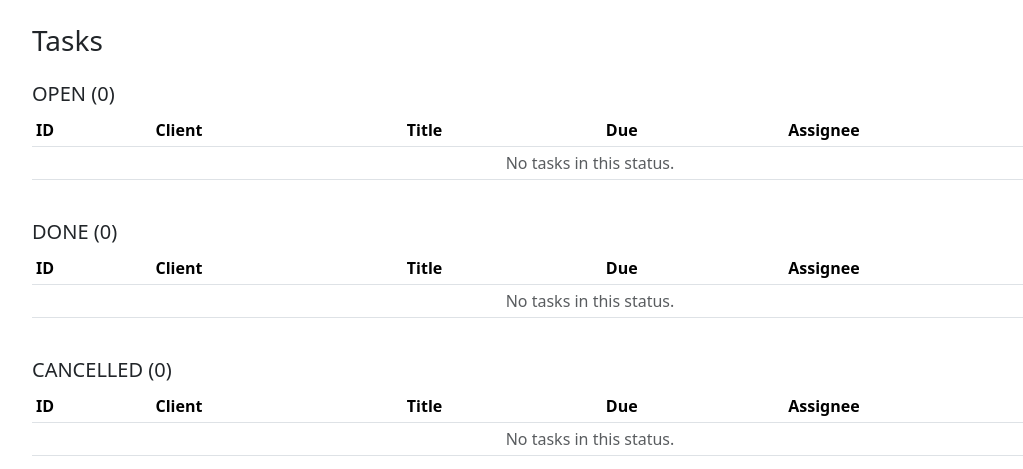
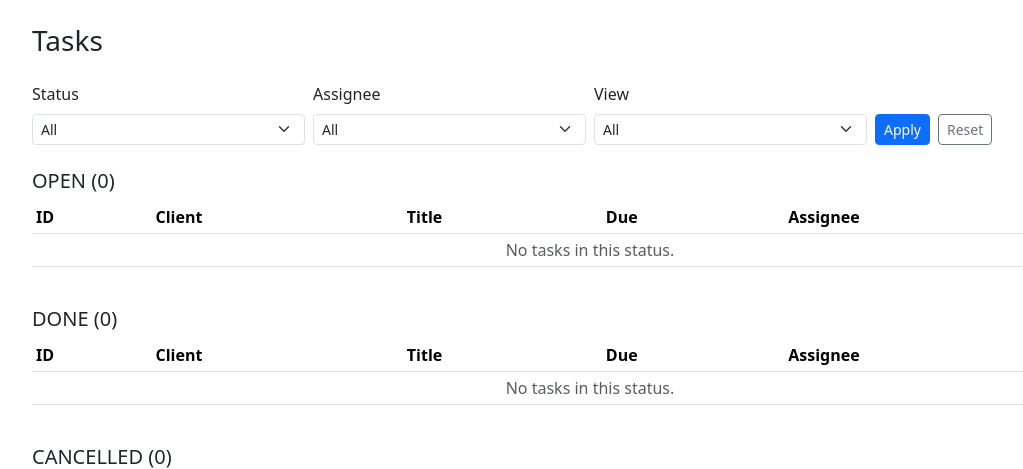
Before and after one commit to nielmeyer1962-maker/dj-meyer-pms, a Flask app: page /dashboard/tasks/ in a window 1280 px wide. Shown: the part 56-525 px from the top of the page, without its empty margins (50-1073 px from the left). Run offline with Flask 3, Linux system fonts and the light colour scheme.

Commit message:
Ticket 3g Chunk 2 (MC2b3): add filter UI on tasks list

```diff
--- a/app/tasks/routes.py
+++ b/app/tasks/routes.py
@@ -1,31 +1,65 @@
 from __future__ import annotations
 
-from flask import Blueprint, render_template
+from flask import Blueprint, render_template, request
 from sqlalchemy.orm import selectinload
 
 from app.extensions import db
-from app.models.task import Task
-from app.services.tasks.predicates import is_overdue
+from app.models.task import Task, TaskStatus
+from app.services.tasks.predicates import is_overdue, overdue_filter
 from app.utils.dates import today_sast
+from app.utils.staff import get_active_staff, UNASSIGNED_SENTINEL
 
 bp = Blueprint("tasks", __name__, url_prefix="/dashboard/tasks")
 
 
 @bp.get("/")
 def list_tasks():
+    today = today_sast()
+    active_staff = get_active_staff()
+
+    # --- Filter parsing — mirrors list_obligations in app/dashboard/routes.py. ---
+    status_arg = request.args.get("status", "").upper()
+    assignee_arg = request.args.get("assignee", "")
+    view_arg = request.args.get("view", "")
+
     # selectinload client + assignee to avoid N+1 across the row loop, per the
     # Task model's relationship note.
-    tasks = db.session.scalars(
+    stmt = (
         db.select(Task)
         .options(
             selectinload(Task.client),
             selectinload(Task.assignee),
         )
         .order_by(Task.due_date.asc())
-    ).all()
+    )
+
+    # Status: stored values only.
+    if status_arg in TaskStatus.__members__:
+        stmt = stmt.where(Task.status == TaskStatus[status_arg])
+
+    # Assignee: Unassigned sentinel, or an active staff code.
+    if assignee_arg == UNASSIGNED_SENTINEL:
+        stmt = stmt.where(Task.assignee_id.is_(None))
+    elif assignee_arg:
+        staff_match = next((s for s in active_staff if s.code == assignee_arg), None)
+        if staff_match is not None:
+            stmt = stmt.where(Task.assignee_id == staff_match.id)
+
+    # View: only "overdue" for tasks (no this_week/next_30 — those are obligations-specific).
+    if view_arg == "overdue":
+        stmt = stmt.where(overdue_filter(today))
+
+    tasks = db.session.scalars(stmt).all()
+
     return render_template(
         "tasks/list.html",
         tasks=tasks,
-        today=today_sast(),
+        today=today,
         is_overdue=is_overdue,
+        active_staff=active_staff,
+        statuses=list(TaskStatus),
+        unassigned_sentinel=UNASSIGNED_SENTINEL,
+        current_status=status_arg,
+        current_assignee=assignee_arg,
+        current_view=view_arg,
     )
--- a/app/templates/tasks/list.html
+++ b/app/templates/tasks/list.html
@@ -2,6 +2,39 @@
 {% block title %}Tasks — DJ Meyer PMS{% endblock %}
 {% block content %}
 <h1 class="h3 mb-4">Tasks</h1>
+
+<form method="get" class="row g-2 mb-4">
+  <div class="col-md-3">
+    <label for="filter-status" class="form-label">Status</label>
+    <select id="filter-status" name="status" class="form-select form-select-sm">
+      <option value="">All</option>
+      {% for s in statuses %}
+        <option value="{{ s.name }}" {% if current_status == s.name %}selected{% endif %}>{{ s.name }}</option>
+      {% endfor %}
+    </select>
+  </div>
+  <div class="col-md-3">
+    <label for="filter-assignee" class="form-label">Assignee</label>
+    <select id="filter-assignee" name="assignee" class="form-select form-select-sm">
+      <option value="">All</option>
+      <option value="{{ unassigned_sentinel }}" {% if current_assignee == unassigned_sentinel %}selected{% endif %}>Unassigned</option>
+      {% for s in active_staff %}
+        <option value="{{ s.code }}" {% if current_assignee == s.code %}selected{% endif %}>{{ s.code }} — {{ s.full_name }}</option>
+      {% endfor %}
+    </select>
+  </div>
+  <div class="col-md-3">
+    <label for="filter-view" class="form-label">View</label>
+    <select id="filter-view" name="view" class="form-select form-select-sm">
+      <option value="" {% if not current_view %}selected{% endif %}>All</option>
+      <option value="overdue" {% if current_view == 'overdue' %}selected{% endif %}>Overdue</option>
+    </select>
+  </div>
+  <div class="col-md-3 d-flex align-items-end">
+    <button type="submit" class="btn btn-sm btn-primary">Apply</button>
+    <a href="{{ url_for('tasks.list_tasks') }}" class="btn btn-sm btn-outline-secondary ms-2">Reset</a>
+  </div>
+</form>
 
 {% for status_name in ["OPEN", "DONE", "CANCELLED"] %}
   {% set rows = tasks | selectattr("status.name", "equalto", status_name) | list %}
```
Also changed, not shown: tests/tasks/test_routes.py (+79 -1 lines).
